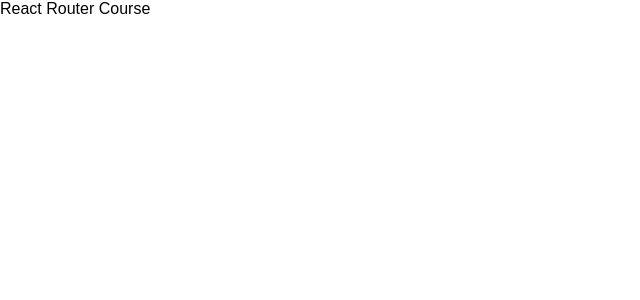
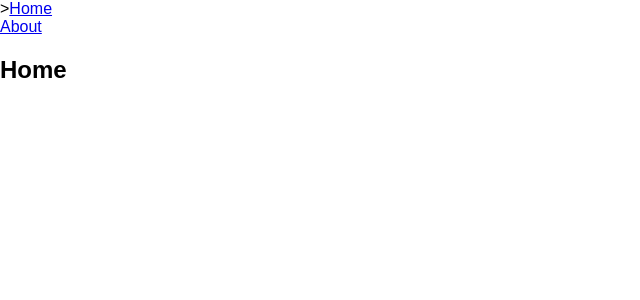
Before and after one commit to vijaybaliah/react-router, a React (Create React App) app: page / in a window 1280 px wide. Shown: the top 300 px of the page, without its empty margins (0-640 px from the left). Built offline with nearby package versions, Linux system fonts and the light colour scheme.

Commit message:
feat: added custom links

```diff
--- a/src/App.js
+++ b/src/App.js
@@ -1,11 +1,46 @@
 import React, { Component } from 'react'
+import {
+  BrowserRouter as Router,
+  Route,
+  Link
+} from 'react-router-dom'
+
+const Home = () => (
+  <div>
+    <h2>Home</h2>
+  </div>
+)
+
+const About = () => (
+  <div>
+    <h2>About</h2>
+  </div>
+)
+
+const OldSchoolMenuLink = ({children, exact, to}) => (
+  <Route exact={exact} path={to} children={({match}) => (
+    <div>
+      {match ? '>': ''}
+      <Link to={to}>
+        {children}
+      </Link>
+    </div>
+  )} />
+)
 
 class App extends Component {
   render() {
     return (
-      <div>
-        React Router Course
-      </div>
+      <Router>
+        <OldSchoolMenuLink exact={true} to={'/'}>
+          Home
+        </OldSchoolMenuLink>
+        <OldSchoolMenuLink to={'/about'}>
+          About
+        </OldSchoolMenuLink>
+        <Route exact path={'/'} component={Home} />
+        <Route path="/about" component={About}/>
+      </Router>
     )
   }
 }
```
